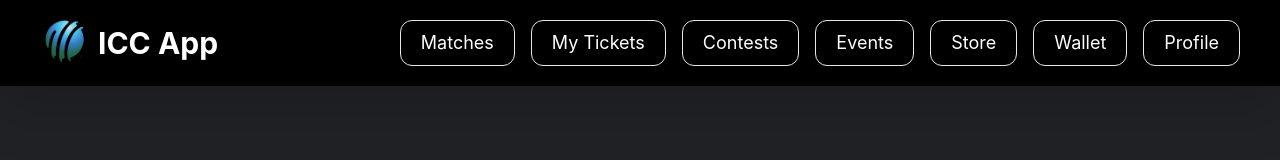
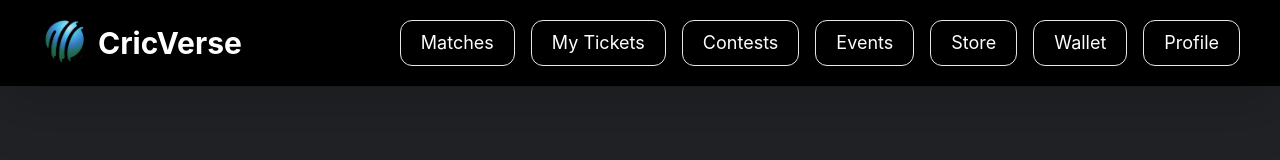
Before and after one commit to pranavvdesai/icc-sportsVerse, a Next.js app: page /store in a window 1280 px wide. Shown: the top 160 px of the page. Built offline with nearby package versions, Linux system fonts and the light colour scheme; what @arcana/auth, @arcana/auth-react, @badrap/bar-of-progress would draw is missing.

Commit message:
feat: project name

```diff
--- a/src/components/TopNav.js
+++ b/src/components/TopNav.js
@@ -14,7 +14,7 @@
 
 
                         < div className="flex items-center space-x-2" >
-                            <h1 className="text-3xl font-bold text-white">ICC App</h1>
+                            <h1 className="text-3xl font-bold text-white">CricVerse</h1>
                         </div >
                     </div >
                 </Link>
--- a/src/pages/index.js
+++ b/src/pages/index.js
@@ -88,7 +88,7 @@
       <div className="relative flex flex-col justify-center min-h-screen overflow-hidden">
         <div className="w-full p-6 m-auto bg-black text-white rounded-md shadow-md lg:max-w-xl">
           <h1 className="text-3xl font-semibold text-center text-white">
-            Welcome To ICC
+            Welcome To CricVerse
           </h1>
           <div className="flex justify-center items-center mt-5">
             <button
```
